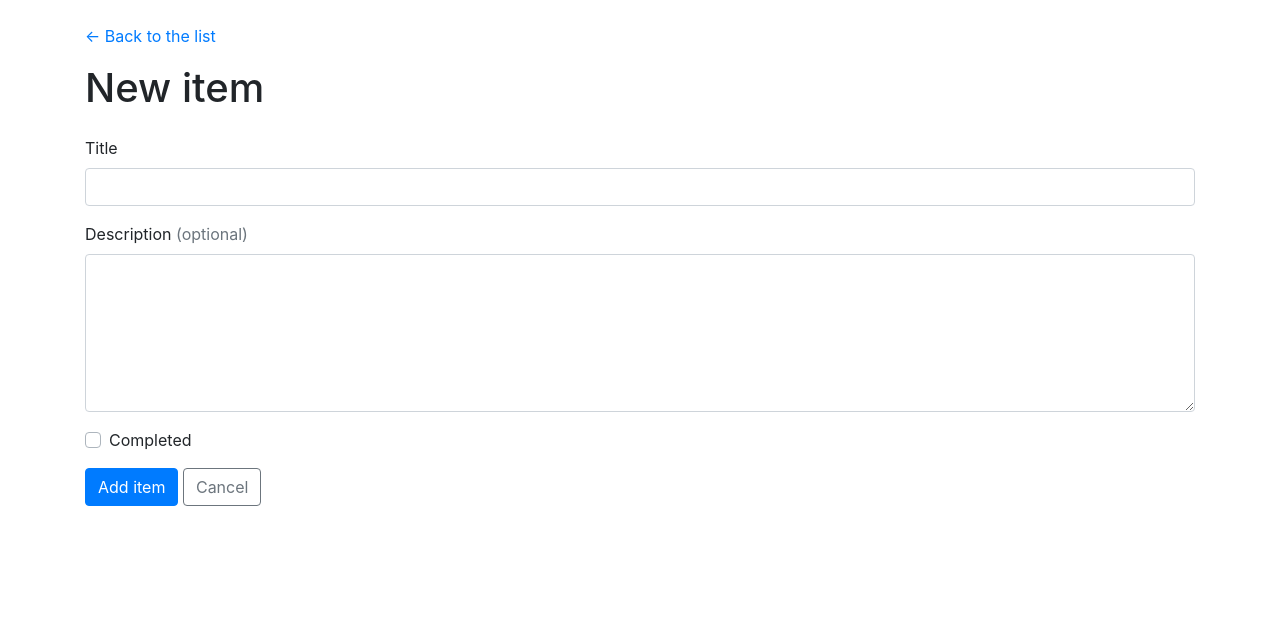
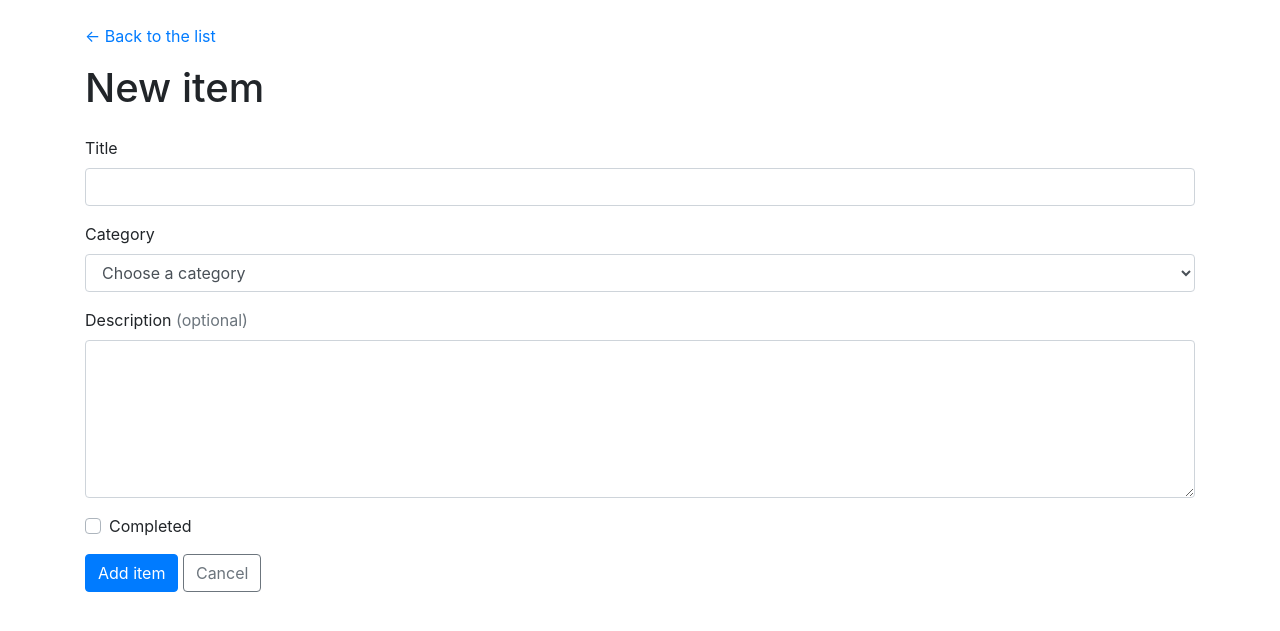
Before and after one commit to Kaaiman1214/Bucketlistr, a Flask app: page /new in a window 1280 px wide. Shown: the part 56-687 px from the top of the page. Run offline with Flask 3, Linux system fonts and the light colour scheme; a user stored in the database is signed in; some libraries are stand-ins or nearby versions.

Commit message:
Added categories

```diff
--- a/website/static/index.js
+++ b/website/static/index.js
@@ -10,3 +10,66 @@ document.addEventListener('DOMContentLoaded', function () {
     checkbox.addEventListener('change', toggle);
     toggle();
 });
+
+document.addEventListener('DOMContentLoaded', function () {
+    var select = document.getElementById('category');
+    var input = document.getElementById('new-category');
+    if (!select || !input) return;
+
+    function toggle() {
+        var creating = select.value === '__new__';
+        input.classList.toggle('d-none', !creating);
+        input.required = creating;
+    }
+
+    select.addEventListener('change', toggle);
+    toggle();
+});
+
+document.addEventListener('DOMContentLoaded', function () {
+    var container = document.getElementById('categories');
+    if (!container) return;
+
+    var STORAGE_KEY = 'bucketlist.collapsed';
+
+    function load() {
+        try {
+            return JSON.parse(localStorage.getItem(STORAGE_KEY)) || {};
+        } catch (e) {
+            return {};
+        }
+    }
+
+    function save(state) {
+        try {
+            localStorage.setItem(STORAGE_KEY, JSON.stringify(state));
+        } catch (e) {
+        }
+    }
+
+    var panels = container.querySelectorAll('.category-body');
+    var state = load();
+
+    Array.prototype.forEach.call(panels, function (panel) {
+        if (!state[panel.getAttribute('data-key')]) return;
+
+        panel.classList.remove('show');
+        var toggle = container.querySelector('[data-target="#' + panel.id + '"]');
+        if (toggle) {
+            toggle.classList.add('collapsed');
+            toggle.setAttribute('aria-expanded', 'false');
+        }
+    });
+
+    if (window.jQuery) {
+        window.jQuery(panels).on('shown.bs.collapse', function () {
+            var current = load();
+            delete current[this.getAttribute('data-key')];
+            save(current);
+        }).on('hidden.bs.collapse', function () {
+            var current = load();
+            current[this.getAttribute('data-key')] = 1;
+            save(current);
+        });
+    }
+});
--- a/website/templates/_item_form.html
+++ b/website/templates/_item_form.html
@@ -4,6 +4,26 @@
     <label for="title">Title</label>
     <input type="text" class="form-control" id="title" name="title" maxlength="200"
            value="{{ values.title }}" required />
+  </div>
+
+  <div class="form-group">
+    <label for="category">Category</label>
+    {% if categories %}
+      <select class="form-control" id="category" name="category" required>
+        <option value="">Choose a category</option>
+        {% for category in categories %}
+          <option value="{{ category.id }}" {% if values.category|string == category.id|string %}selected{% endif %}>{{ category.name }}</option>
+        {% endfor %}
+        <option value="__new__" {% if values.category == '__new__' %}selected{% endif %}>+ New category...</option>
+      </select>
+      <input type="text" class="form-control mt-2 {{ '' if values.category == '__new__' else 'd-none' }}"
+             id="new-category" name="new_category" maxlength="100"
+             placeholder="Name of the new category" value="{{ values.new_category }}" />
+    {% else %}
+      <input type="text" class="form-control" id="new-category" name="new_category" maxlength="100"
+             placeholder="e.g. Travel or Career goals" value="{{ values.new_category }}" required />
+      <small class="form-text text-muted">There are no categories yet, so this item creates the first one.</small>
+    {% endif %}
   </div>
 
   <div class="form-group">
--- a/website/templates/base.html
+++ b/website/templates/base.html
@@ -25,7 +25,10 @@
       .tile.tile-done { border-left-color: #28a745; background: #f6fbf7; }
       .tile .card-title a { text-decoration: none; }
       .description { white-space: pre-wrap; }
-      @media (prefers-reduced-motion: reduce) { .tile { transition: none; } }
+      .category-toggle { font-size: 1.25rem; font-weight: 500; text-decoration: none !important; }
+      .category-toggle .fa { display: inline-block; width: 1.1em; transition: transform 0.15s ease; }
+      .category-toggle.collapsed .fa { transform: rotate(-90deg); }
+      @media (prefers-reduced-motion: reduce) { .tile, .category-toggle .fa { transition: none; } }
     </style>
 
     <title>{% block title %}Bucketlist{% endblock %}</title>
--- a/website/templates/item.html
+++ b/website/templates/item.html
@@ -4,6 +4,10 @@
 <p class="mt-4"><a href="{{ url_for('views.home') }}">&larr; Back to the list</a></p>
 
 <h1>{{ item.title }}</h1>
+
+<p class="text-muted mb-1">
+  {{ item.category.name if item.category else 'Uncategorized' }}
+</p>
 
 {% if item.completed %}
   <p class="text-success"><i class="fa fa-check"></i> {{ item.completed_label }}</p>
--- /dev/null
+++ b/website/utils.py
@@ -0,0 +1,7 @@
+import unicodedata
+
+
+def fold(text):
+    """Lower-case a string and strip accents, so 'Curacao' and 'Curaçao' sort and match alike."""
+    decomposed = unicodedata.normalize('NFKD', text or '')
+    return ''.join(c for c in decomposed if not unicodedata.combining(c)).casefold()
--- a/website/views.py
+++ b/website/views.py
@@ -2,17 +2,12 @@ from flask import Blueprint, render_template, request, flash, redirect, url_for,
 from flask_login import login_required, current_user
 
 from . import db
-from .models import BucketItem, User, MONTH_NAMES
+from .models import BucketItem, Category, User, MONTH_NAMES
+from .utils import fold
 
 views = Blueprint('views', __name__)
 
-
-def completed_sort_key(item):
-    """Newest completion first. Items with a year but no month come after the
-    dated months of that year; items with no date at all come last."""
-    if item.completed_year is None:
-        return (0, 0, 0)
-    return (1, item.completed_year, item.completed_month or 0)
+NEW_CATEGORY = '__new__'
 
 
 def get_owned_item(item_id):
@@ -22,11 +17,56 @@ def get_owned_item(item_id):
     return item
 
 
+def item_sort_key(item):
+    """Alphabetical by title."""
+    return fold(item.title)
+
+
+def find_category(name):
+    """Return the category with this name (ignoring case), or None."""
+    for category in Category.query.all():
+        if fold(category.name) == fold(name):
+            return category
+    return None
+
+
+def build_sections(items):
+    """Group items by category. Categories are sorted by name and the items
+    inside a category by item_sort_key. Items without a category come last."""
+    grouped = {}
+    for item in items:
+        grouped.setdefault(item.category_id, []).append(item)
+
+    sections = []
+    for category in sorted(Category.query.all(), key=lambda c: fold(c.name)):
+        if category.id in grouped:
+            sections.append({
+                'key': str(category.id),
+                'name': category.name,
+                'bucket_items': sorted(grouped[category.id], key=item_sort_key),
+            })
+    if None in grouped:
+        sections.append({
+            'key': 'none',
+            'name': 'Uncategorized',
+            'bucket_items': sorted(grouped[None], key=item_sort_key),
+        })
+    return sections
+
+
+def prune_empty_categories():
+    """Remove categories that no longer contain any item."""
+    for category in Category.query.filter(~Category.items.any()).all():
+        db.session.delete(category)
+
+
 def blank_values():
     """Form values for the New item page."""
     return {
         'title': '',
         'description': '',
+        'category': '',
+        'new_category': '',
         'completed': False,
         'year': '',
         'month': '',
@@ -38,6 +78,8 @@ def item_values(item):
     return {
         'title': item.title,
         'description': item.description or '',
+        'category': str(item.category_id or ''),
+        'new_category': '',
         'completed': item.completed,
         'year': item.completed_year or '',
         'month': item.completed_month or '',
@@ -49,6 +91,8 @@ def read_item_form(form):
     values = {
         'title': form.get('title', '').strip(),
         'description': form.get('description', '').strip(),
+        'category': form.get('category', '').strip(),
+        'new_category': form.get('new_category', '').strip(),
         'completed': form.get('completed') == 'on',
         'year': form.get('completed_year', '').strip(),
         'month': form.get('completed_month', '').strip(),
@@ -59,11 +103,28 @@ def read_item_form(form):
 def validate_item(values):
     """Check the submitted values. Returns (error message or None, cleaned values)."""
     cleaned = {'year': None, 'month': None}
+    cleaned.update(category=None, new_category=None)
 
     if not values['title']:
         return 'Give the item a title.', cleaned
     if len(values['title']) > 200:
         return 'Title can be at most 200 characters.', cleaned
+
+    choice = values['category']
+    if choice and choice != NEW_CATEGORY:
+        category = Category.query.get(int(choice)) if choice.isdigit() else None
+        if category is None:
+            return 'Choose a category.', cleaned
+        cleaned['category'] = category
+    else:
+        name = values['new_category']
+        if not name:
+            return 'Choose a category or enter a name for a new one.', cleaned
+        if len(name) > 100:
+            return 'Category names cannot be longer than 100 characters.', cleaned
+        existing = find_category(name)
+        cleaned['category'] = existing
+        cleaned['new_category'] = None if existing else name
 
     if values['completed']:
         try:
@@ -87,6 +148,11 @@ def apply_item(item, values, cleaned):
     """Copy validated form values onto an item. The caller commits."""
     item.title = values['title']
     item.description = values['description'] or None
+    category = cleaned['category']
+    if category is None:
+        category = Category(name=cleaned['new_category'])
+        db.session.add(category)
+    item.category = category
     item.completed = values['completed']
     item.completed_year = cleaned['year'] if values['completed'] else None
     item.completed_month = cleaned['month'] if values['completed'] else None
@@ -94,7 +160,10 @@ def apply_item(item, values, cleaned):
 
 def form_context():
     """Extra template variables needed by the item form."""
-    return {'months': MONTH_NAMES}
+    return {
+        'months': MONTH_NAMES,
+        'categories': sorted(Category.query.all(), key=lambda c: fold(c.name)),
+    }
 
 
 @views.route('/')
@@ -102,12 +171,9 @@ def home():
     if User.query.first() is None:
         return redirect(url_for('auth.sign_up'))
 
-    items = BucketItem.query.order_by(BucketItem.id).all()
-    todo_items = [i for i in items if not i.completed]
-    done_items = sorted((i for i in items if i.completed),
-                        key=completed_sort_key, reverse=True)
+    items = BucketItem.query.all()
     return render_template("home.html", user=current_user,
-                           todo_items=todo_items, done_items=done_items)
+                           sections=build_sections(items))
 
 
 @views.route('/new', methods=['GET', 'POST'])
@@ -151,6 +217,7 @@ def edit_item(item_id):
             flash(error, category='error')
         else:
             apply_item(item, values, cleaned)
+            prune_empty_categories()
             db.session.commit()
             flash('Changes saved!', category='success')
             return redirect(url_for('views.item', item_id=item.id))
@@ -164,6 +231,7 @@ def edit_item(item_id):
 def delete_item(item_id):
     item = get_owned_item(item_id)
     db.session.delete(item)
+    prune_empty_categories()
     db.session.commit()
     flash('Item deleted.', category='success')
     return redirect(url_for('views.home'))
```
Also changed, not shown: website/__init__.py (+23 -0 lines), website/models.py (+7 -0 lines), website/templates/home.html (+23 -16 lines), website/database.db.
